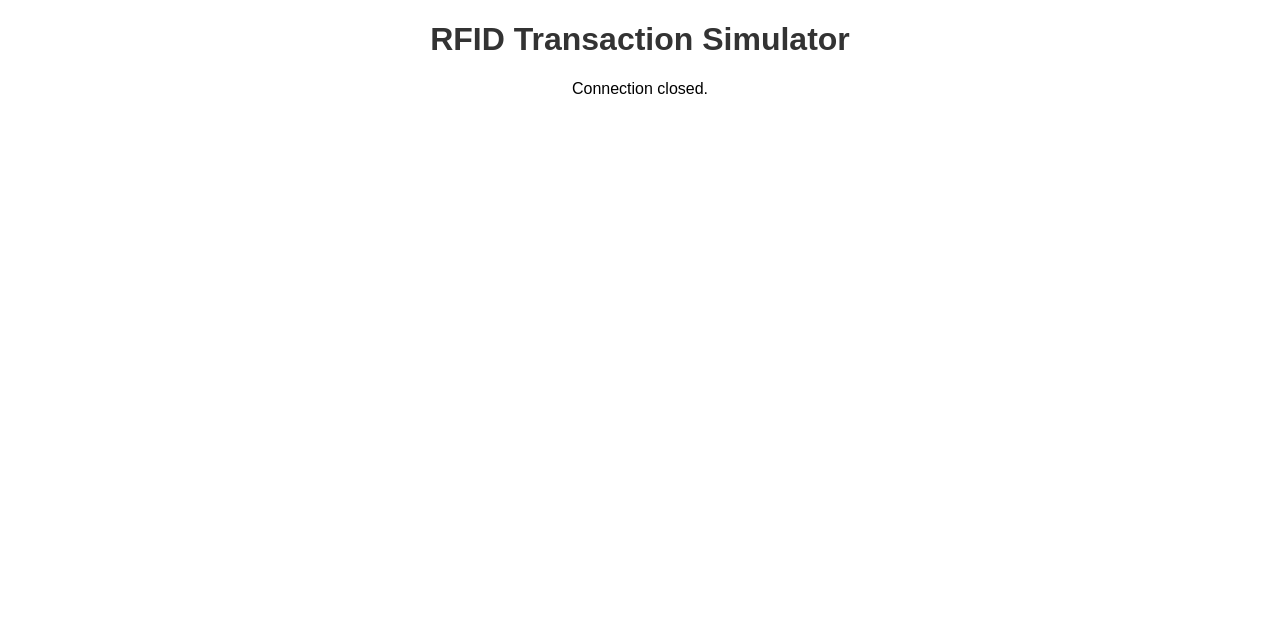
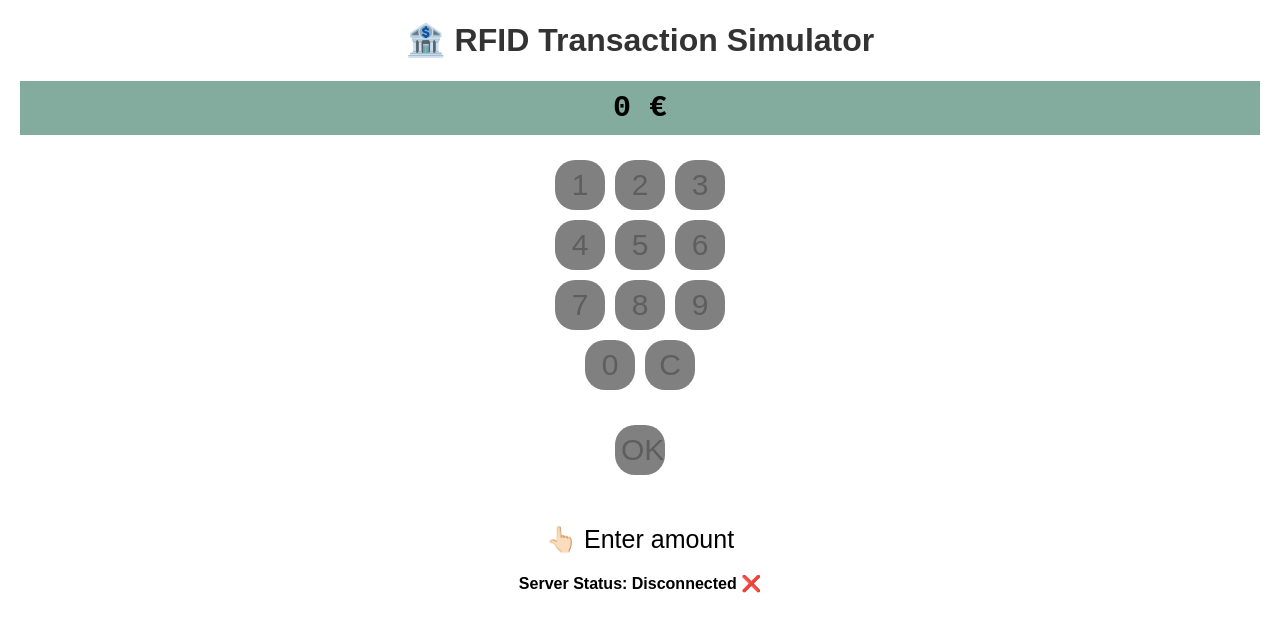
Before and after one commit to mfortea/RDIF-BANK-SIM, a plain HTML site: page index.html in a window 1280 px wide. Drawn offline with Linux system fonts and the light colour scheme.

Commit message:
Added keypad for add amount

```diff
--- a/index.html
+++ b/index.html
@@ -3,11 +3,41 @@
 <head>
     <meta charset="UTF-8"/>
     <link rel="stylesheet" href="style/style.css">
-    <title>RFID Transaction Simulator</title>
+    <title>RFID Transaction Simulator</title>    <style>
+        .button {
+            width: 60px;
+            height: 60px;
+            margin: 5px;
+            cursor: pointer;
+        }
+    </style>
 </head>
 <body>
-    <h1>RFID Transaction Simulator</h1>
-    <div id="status">Waiting for card data...</div>
+    <h1>🏦 RFID Transaction Simulator</h1>
+    <div id="amountDisplay">0 €</div>
+    <div id="keypad">
+        <div class="keypad-row">
+            <button class="keypadButton" onclick="pressKey('1')">1</button>
+            <button class="keypadButton" onclick="pressKey('2')">2</button>
+            <button class="keypadButton" onclick="pressKey('3')">3</button>
+        </div>
+        <div class="keypad-row">
+            <button class="keypadButton" onclick="pressKey('4')">4</button>
+            <button class="keypadButton" onclick="pressKey('5')">5</button>
+            <button class="keypadButton" onclick="pressKey('6')">6</button>
+        </div>
+        <div class="keypad-row">
+            <button class="keypadButton" onclick="pressKey('7')">7</button>
+            <button class="keypadButton" onclick="pressKey('8')">8</button>
+            <button class="keypadButton" onclick="pressKey('9')">9</button>
+        </div>
+        <div class="keypad-row">
+            <button class="keypadButton" onclick="pressKey('0')">0</button>
+            <button class="keypadButton" id="clearButton" onclick="pressKey('clear')">C</button>
+        </div>
+    </div>
+    <button id="okButton" onclick="processPayment()">OK</button>
+    <div id="status">👆🏻 Enter amount</div>
+    <div id="connectionStatus">Server Status: Disconnected ❌</div>
     <script src="script.js"></script>
 </body>
-</html>
--- a/script.js
+++ b/script.js
@@ -1,27 +1,63 @@
+// script.js
 let ws;
+let isConnected = false;
+let amount = 0;
 
 function initWebSocket() {
     ws = new WebSocket('ws://localhost:8077');
 
     ws.onopen = function(event) {
-        updateStatus("Connected to the server.");
+        updateConnectionStatus(true);
     };
 
     ws.onmessage = function(event) {
-        updateStatus(`${event.data}`);
+        updateStatus(event.data);
     };
 
     ws.onerror = function(event) {
-        updateStatus("Connection error.");
+        updateConnectionStatus(false);
     };
 
     ws.onclose = function(event) {
-        updateStatus("Connection closed.");
+        updateConnectionStatus(false);
     };
+}
+
+function updateConnectionStatus(connected) {
+    isConnected = connected;
+    const statusText = connected ? "Connected ✅" : "Disconnected ❌";
+    document.getElementById('connectionStatus').innerText = "Server Status: " + statusText;
+    updateKeypadEnabled(connected);
+}
+
+function updateKeypadEnabled(enabled) {
+    const buttons = document.querySelectorAll('.keypadButton, #okButton, #clearButton');
+    buttons.forEach(button => {
+        button.disabled = !enabled;
+        button.style.backgroundColor = enabled ? '' : 'grey';
+    });
 }
 
 function updateStatus(message) {
     document.getElementById('status').innerText = message;
 }
 
+
+function pressKey(key) {
+    if (key === 'clear') {
+        amount = 0;
+    } else {
+        amount = amount * 10 + parseInt(key, 10);
+    }
+    document.getElementById('amountDisplay').innerText = amount + ' €';
+}
+
+function processPayment() {
+    // Enviar la cantidad al servidor
+    ws.send(JSON.stringify({ amount: amount }));
+    amount = 0;
+    document.getElementById('amountDisplay').innerText = amount + ' €';
+    document.getElementById('status').innerText = '💳 Put your RFID card, please.';
+}
+
 window.onload = initWebSocket;
--- a/style/style.css
+++ b/style/style.css
@@ -9,7 +9,87 @@ h1 {
     color: #333;
 }
 
-#transactionStatus, #transactionData {
+#status {
     margin-top: 20px;
-    font-size: 20px;
+    font-size: 25px;
 }
+
+#amountDisplay {
+    font-size: 30px;
+    padding: 10px;
+    font-weight: bold;
+    margin: 20px;
+    background-color: rgb(131, 171, 158);
+    font-family: 'Courier New', Courier, monospace;
+}
+
+#okButton {
+    margin: 30px;
+    background-color: rgb(0, 179, 42);
+    height: 50px;
+    width: 50px;
+    border-style: none;
+    border-radius: 20px;
+    font-size: 30px;
+}
+
+#okButton:hover {
+    background-color: rgb(0, 209, 49);
+}
+
+#okButton:active {
+    background-color: rgb(0, 103, 24);
+}
+
+.keypadButton{
+    height: 50px;
+    width: 50px;
+    border-style: none;
+    border-radius: 20px;
+    font-size: 30px;
+    cursor: pointer;
+    margin: 5px;
+}
+
+.keypadButton:hover{
+    background-color: rgb(211, 211, 211);
+}
+
+.keypadButton:active{
+    background-color: rgb(84, 84, 84);
+}
+
+#clearButton{
+    height: 50px;
+    width: 50px;
+    border-style: none;
+    border-radius: 20px;
+    font-size: 30px;
+    background-color: orange;
+    cursor: pointer;
+}
+
+#clearButton:hover{
+    background-color: rgb(255, 189, 66);
+}
+
+#clearButton:active{
+    background-color: rgb(138, 90, 0);
+}
+
+#keypad {
+    display: flex;
+    flex-direction: column;
+    align-items: center;
+}
+
+.keypad-row {
+    display: flex;
+    justify-content: center;
+}
+
+#connectionStatus {
+    text-align: center;
+    margin: 20px;
+    font-weight: bold;
+}
```
Also changed, not shown: 2 other files.
